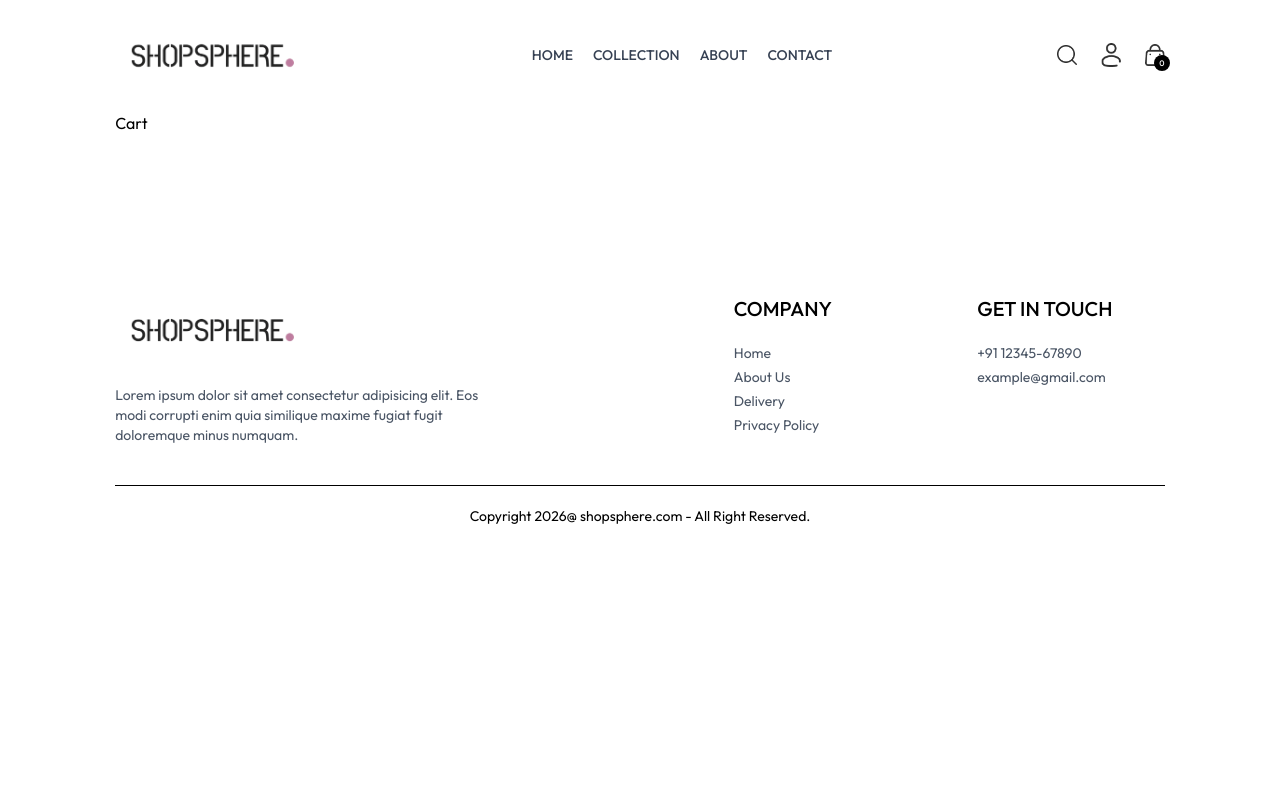
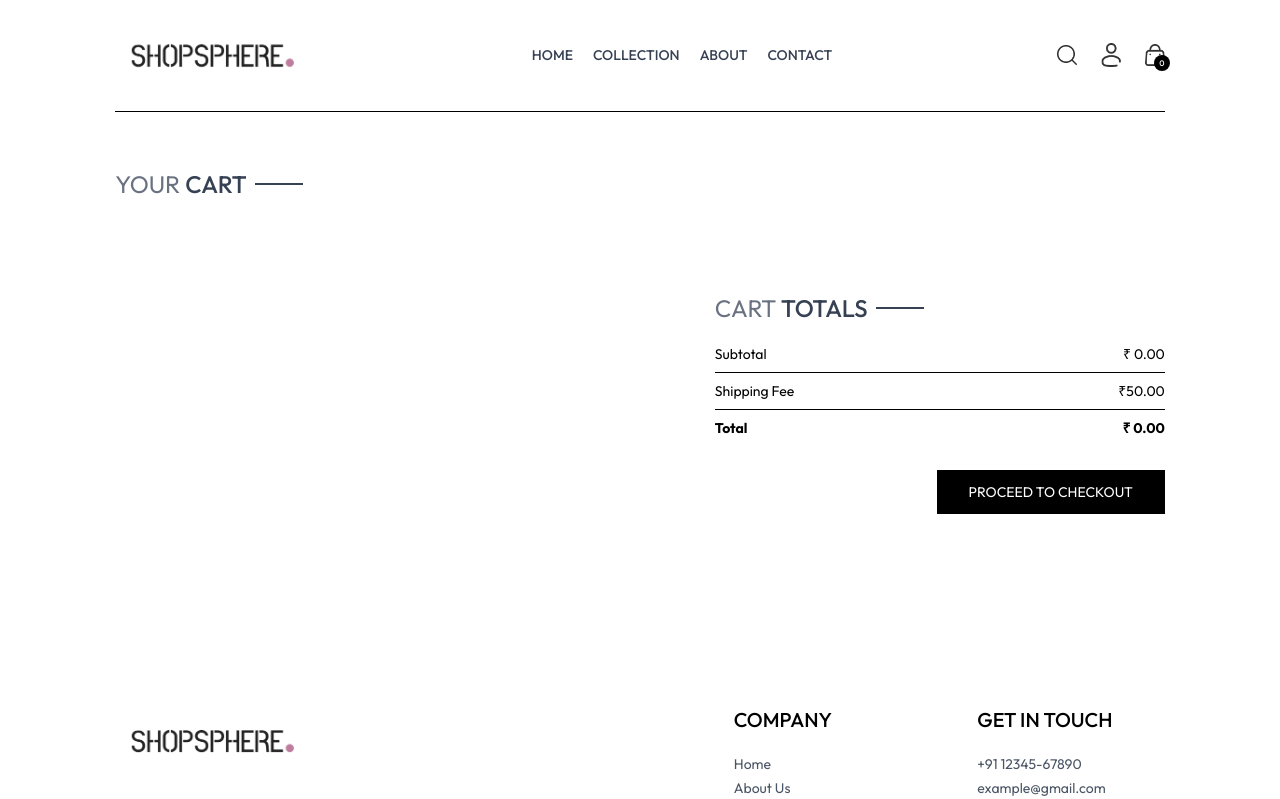
Before and after one commit to TanishMehta23/ShopSphere, a React (Vite) app in the folder frontend/: page /cart in a window 1280 px wide. Shown: the top 799 px of the page. Built offline with nearby package versions, Linux system fonts and the light colour scheme.

Commit message:
Cart page complete

```diff
--- /dev/null
+++ b/frontend/src/components/CartTotal.jsx
@@ -0,0 +1,36 @@
+import React, { useContext } from 'react'
+import { ShopContext } from '../context/ShopContext'
+import Title from './Title'
+
+const CartTotal = () => {
+    const {currency, delivery_fee, getCartAmount} = useContext(ShopContext)
+  return (
+    <div className='w-full'>
+        <div className='text-2xl'>
+            <Title text1={'CART'} text2={'TOTALS'} />
+        </div>
+
+        <div className='flex flex-col gap-2 mt-2 text-sm'>
+            <div className='flex justify-between'>
+                <p>Subtotal</p>
+                <p>{currency} {getCartAmount()}.00</p>
+            </div>
+            <hr />
+
+            <div className='flex justify-between'>
+                <p>Shipping Fee</p>
+                <p>{currency}{delivery_fee}.00</p>
+            </div>
+            <hr />
+
+            <div className='flex justify-between'>
+                <b>Total</b>
+                <b>{currency} {getCartAmount() === 0 ? 0 : getCartAmount() + delivery_fee}.00</b>
+            </div>
+        </div>
+
+    </div>
+  )
+}
+
+export default CartTotal
--- a/frontend/src/context/ShopContext.jsx
+++ b/frontend/src/context/ShopContext.jsx
@@ -1,6 +1,7 @@
 import { createContext, useEffect, useState } from "react";
 import { products } from "../assets/assets";
 import { toast } from "react-toastify";
+import { useNavigate } from "react-router-dom";
 
 export const ShopContext = createContext();
 
@@ -11,12 +12,16 @@
     const [search, setSearch] = useState('');
     const [showSearch, setShowSearch] = useState(false);
     const [cartItems, setCartItems] = useState([]);
+    const navigate = useNavigate();
 
     const addToCart = async (itemId, size) => {
 
         if(!size){
             toast.error("Select Product Size");
             return;
+        }
+        else{
+            toast.success("Product Added Successfully")
         }
 
         let cartData = structuredClone(cartItems);
@@ -52,11 +57,36 @@
         return totalCount;
     }
 
+    const updateQuantity = async (itemId, size, quantity) => {
+        if(quantity === 0) toast.info("Product Removed");
+        let cartData = structuredClone(cartItems);
+        cartData[itemId][size] = quantity;
+        setCartItems(cartData);
+    }
+
+    const getCartAmount = () => {
+        let totalAmount = 0;
+        for(const items in cartItems){
+            let itemInfo = products.find((product) => (product._id === items));
+            for(const item in cartItems[items]){
+                try {
+                    if(cartItems[items][item] > 0){
+                        totalAmount += itemInfo.price * cartItems[items][item]
+                    }
+                } catch (error) {
+
+                }
+            }
+        }
+        return totalAmount;
+    }
+
     const value = {
         products, currency, delivery_fee,
         search, setSearch, showSearch, setShowSearch,
         cartItems, addToCart,
-        getCartCount
+        getCartCount, updateQuantity,
+        getCartAmount, navigate
     }
 
     return (
--- a/frontend/src/pages/Cart.jsx
+++ b/frontend/src/pages/Cart.jsx
@@ -1,8 +1,74 @@
-import React from 'react'
+import React, { useContext, useEffect, useState } from 'react'
+import { ShopContext } from '../context/ShopContext'
+import Title from '../components/Title';
+import { assets } from '../assets/assets';
+import CartTotal from '../components/CartTotal';
 
 const Cart = () => {
+
+  const { products, currency, cartItems, updateQuantity, navigate } = useContext(ShopContext);
+
+  const [cartData, setCartData] = useState([]);
+
+  useEffect(() => {
+
+    const tempData = [];
+    for(const items in cartItems){
+      for(const item in cartItems[items]){
+        if(cartItems[items][item] > 0){
+          tempData.push({
+            _id: items,
+            size: item,
+            quantity: cartItems[items][item]
+          })
+        }
+      }
+    }
+    setCartData(tempData);
+
+  }, [cartItems])
+
   return (
-    <div>Cart</div>
+    <div className='border-t pt-14'>
+
+      <div className='text-2xl mb-3'>
+        <Title text1={'YOUR'} text2={'CART'}/>
+      </div>
+
+      <div className=''>
+        {
+          cartData.map((item, index) => {
+            const productData = products.find((product) => product._id === item._id);
+            return (
+              <div key={index} className='py-4 border-t border-b text-gray-700 grid grid-cols-[4fr_0.5fr_0.5fr] sm:grid-cols-[4fr_2fr_0.5fr] items-center gap-4'>
+                <div className='flex items-start gap-6'>
+                  <img className='w-16 sm:w-20' src={productData.image[0]} alt="" />
+                  <div>
+                    <p className='text-xs sm:text-lg font-medium'>{productData.name}</p>
+                    <div className='flex items-center gap-5 mt-2'>
+                      <p>{currency}{productData.price}</p>
+                      <p className='px-2 sm:px-3 sm:py-1 border bg-slate-50'>{item.size}</p>
+                    </div>
+                  </div>
+                </div>
+                <input onChange={(e) => e.target.value === '' || e.target.value === '0' ? null : updateQuantity(item._id, item.size, Number(e.target.value))} type="number" min={1} defaultValue={item.quantity} className='border max-w-10 sm:max-w-20 px-1 sm:px-2 py-1' />
+                <img onClick={() => updateQuantity(item._id, item.size, 0)} src={assets.bin_icon} alt="" className='w-4 mr-4 sm:w-5 cursor-pointer' />
+              </div>
+            )
+          })
+        }
+      </div>
+
+      <div className='flex justify-end my-20'>
+        <div className='w-full sm:w-[450px]'>
+          <CartTotal />
+          <div className='w-full text-end'>
+            <button onClick={() => navigate('/place-order')} className='bg-black text-white text-sm my-8 px-8 py-3 cursor-pointer'>PROCEED TO CHECKOUT</button>
+          </div>
+        </div>
+      </div>
+
+    </div>
   )
 }
 
--- a/frontend/src/pages/PlaceOrder.jsx
+++ b/frontend/src/pages/PlaceOrder.jsx
@@ -2,7 +2,7 @@
 
 const PlaceOrder = () => {
   return (
-    <div>PlaceOrder</div>
+    <div></div>
   )
 }
 
```
